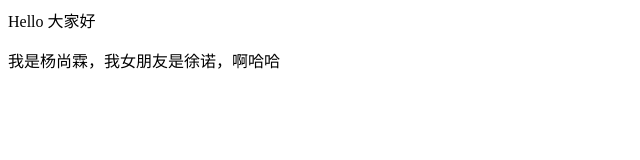
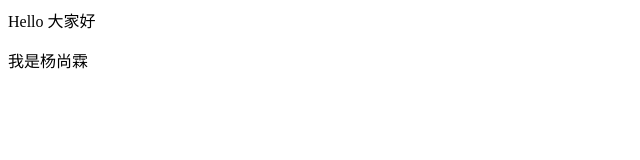
Before and after one commit to SL-Yang/SL-Yang.github.io, a plain HTML site: page index.html in a window 1280 px wide. Shown: the whole page, without its empty margins (0-640 px from the left). Drawn offline with Linux system fonts and the light colour scheme.

Commit message:
index.html

```diff
--- a/index.html
+++ b/index.html
@@ -1,2 +1,2 @@
 <p>Hello 大家好</p>
-<p>我是杨尚霖，我女朋友是徐诺，啊哈哈 </p>
+<p>我是杨尚霖 </p>
```
